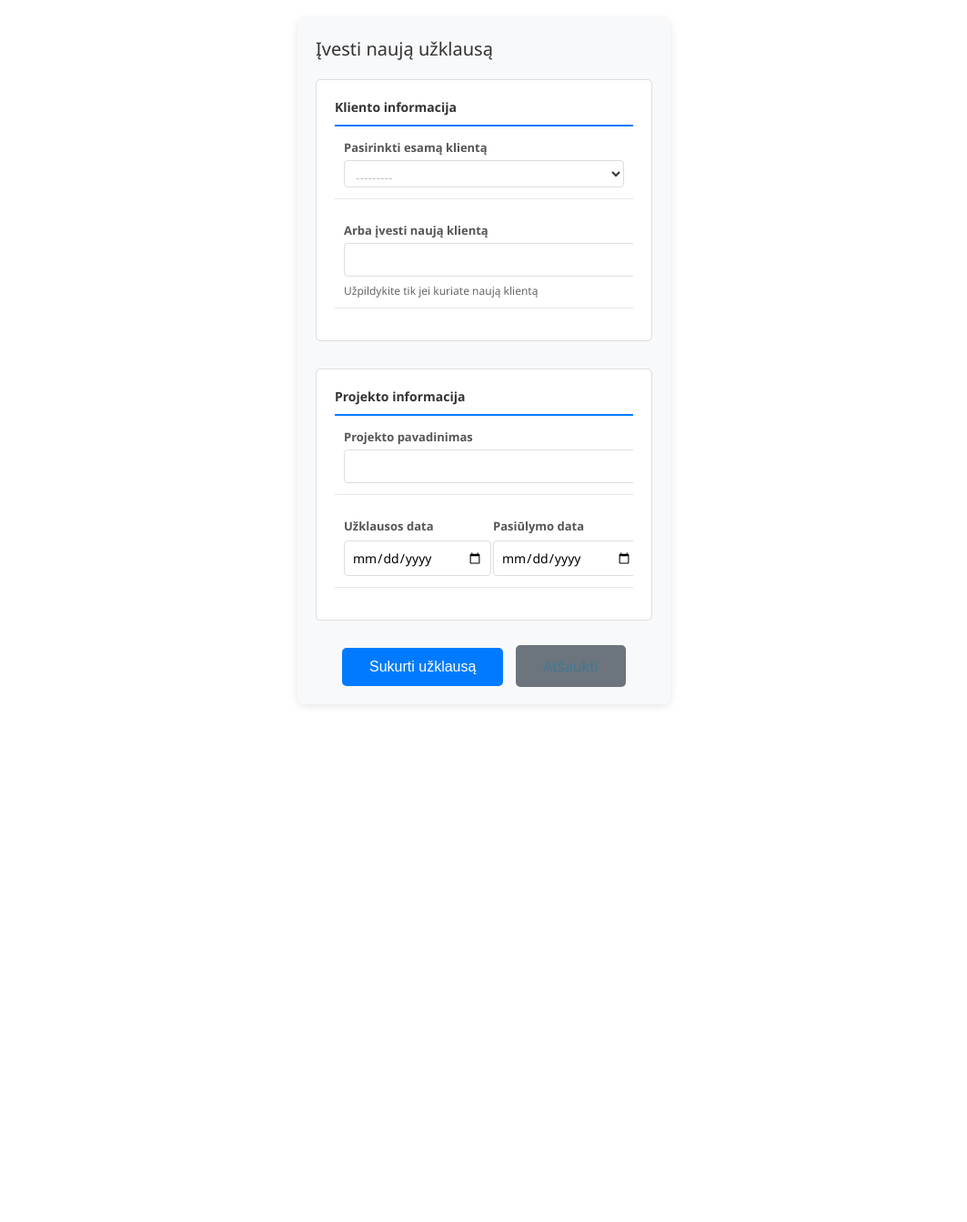
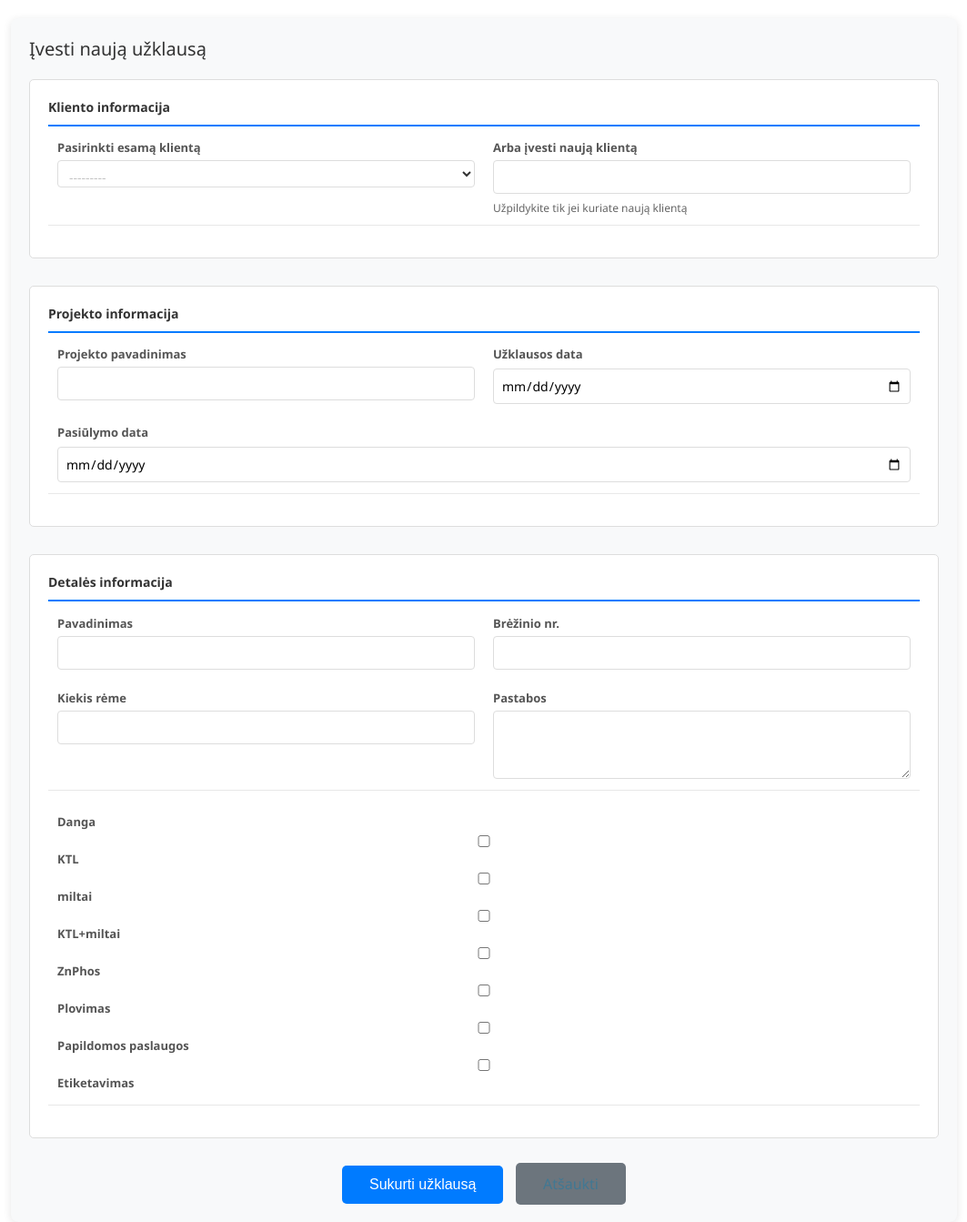
Before and after one commit to raimisbo/Elameta-registras, a Django app: page /detaliu_registras/uzklausos/naujas/ in a window 1280 px wide. Shown: the whole page at 91% size, without its empty margins (108-1171 px from the left). Before the commit the page ends 776 px from the top, so only its background shows below. Run offline with Django 5.2, Linux system fonts and the light colour scheme; data comes from the database, SQL or seed files in the repository.

Commit message:
Pakeista "Ivesti uzklausa"

```diff
--- a/detaliu_registras/templates/detaliu_registras/base.html
+++ b/detaliu_registras/templates/detaliu_registras/base.html
@@ -1,4 +1,5 @@
 {% load static %}
+{% load form_filters %}
 <!DOCTYPE html>
 <html lang="lt">
 <head>
--- a/detaliu_registras/templates/detaliu_registras/uzklausa_create.html
+++ b/detaliu_registras/templates/detaliu_registras/uzklausa_create.html
@@ -1,12 +1,13 @@
 {% extends "detaliu_registras/base.html" %}
 {% load static %}
+{% load form_filters %}
 
 {% block title %}Įvesti užklausą{% endblock %}
 
 {% block extra_css %}
 <style>
     .form-container {
-        max-width: 800px;
+        max-width: 1000px;
         margin: 20px auto;
         padding: 20px;
         background-color: #f8f9fa;
@@ -30,9 +31,11 @@
         display: flex;
         gap: 20px;
         margin-bottom: 15px;
+        flex-wrap: wrap;
     }
     .form-field {
-        flex: 1;
+        flex: 1 1 48%;
+        min-width: 250px;
     }
     .form-field label {
         display: block;
@@ -96,6 +99,29 @@
         color: #666;
         margin-top: 5px;
     }
+    .filter-input {
+        padding: 8px;
+        font-size: 14px;
+        border: 1px solid #ccc;
+        border-radius: 4px;
+        width: 100%;
+        box-sizing: border-box;
+    }
+    ul#id_danga {
+        list-style: none;
+        padding: 0;
+        margin: 0;
+        display: block;
+    }
+    ul#id_danga li {
+        margin-bottom: 6px;
+        word-break: break-word;
+        white-space: normal;
+    }
+    ul#id_danga li label {
+        display: inline-block;
+        max-width: 100%;
+    }
 </style>
 {% endblock %}
 
@@ -114,21 +140,20 @@
     <form method="post">
         {% csrf_token %}
 
+        <!-- Kliento informacija -->
         <div class="form-section">
             <h3>Kliento informacija</h3>
             <div class="form-row">
                 <div class="form-field">
                     <label for="{{ form.existing_klientas.id_for_label }}">{{ form.existing_klientas.label }}</label>
-                    {{ form.existing_klientas }}
+                    {{ form.existing_klientas|add_class:"filter-input" }}
                     {% if form.existing_klientas.errors %}
                         <div class="error-message">{{ form.existing_klientas.errors }}</div>
                     {% endif %}
                 </div>
-            </div>
-            <div class="form-row">
                 <div class="form-field">
                     <label for="{{ form.new_klientas_vardas.id_for_label }}">{{ form.new_klientas_vardas.label }}</label>
-                    {{ form.new_klientas_vardas }}
+                    {{ form.new_klientas_vardas|add_class:"filter-input" }}
                     {% if form.new_klientas_vardas.errors %}
                         <div class="error-message">{{ form.new_klientas_vardas.errors }}</div>
                     {% endif %}
@@ -137,30 +162,73 @@
             </div>
         </div>
 
+        <!-- Projekto informacija -->
         <div class="form-section">
             <h3>Projekto informacija</h3>
             <div class="form-row">
                 <div class="form-field">
                     <label for="{{ form.projekto_pavadinimas.id_for_label }}">{{ form.projekto_pavadinimas.label }}</label>
-                    {{ form.projekto_pavadinimas }}
+                    {{ form.projekto_pavadinimas|add_class:"filter-input" }}
                     {% if form.projekto_pavadinimas.errors %}
                         <div class="error-message">{{ form.projekto_pavadinimas.errors }}</div>
                     {% endif %}
                 </div>
-            </div>
-            <div class="form-row">
                 <div class="form-field">
                     <label for="{{ form.uzklausos_data.id_for_label }}">{{ form.uzklausos_data.label }}</label>
-                    {{ form.uzklausos_data }}
+                    {{ form.uzklausos_data|add_class:"filter-input" }}
                     {% if form.uzklausos_data.errors %}
                         <div class="error-message">{{ form.uzklausos_data.errors }}</div>
                     {% endif %}
                 </div>
                 <div class="form-field">
                     <label for="{{ form.pasiulymo_data.id_for_label }}">{{ form.pasiulymo_data.label }}</label>
-                    {{ form.pasiulymo_data }}
+                    {{ form.pasiulymo_data|add_class:"filter-input" }}
                     {% if form.pasiulymo_data.errors %}
                         <div class="error-message">{{ form.pasiulymo_data.errors }}</div>
+                    {% endif %}
+                </div>
+            </div>
+        </div>
+
+        <!-- Detalės informacija -->
+        <div class="form-section">
+            <h3>Detalės informacija</h3>
+            <div class="form-row">
+                <div class="form-field">
+                    <label for="{{ form.detale_form.pavadinimas.id_for_label }}">Pavadinimas</label>
+                    {{ form.detale_form.pavadinimas|add_class:"filter-input" }}
+                    {% if form.detale_form.pavadinimas.errors %}
+                        <div class="error-message">{{ form.detale_form.pavadinimas.errors }}</div>
+                    {% endif %}
+                </div>
+                <div class="form-field">
+                    <label for="{{ form.detale_form.brezinio_nr.id_for_label }}">Brėžinio nr.</label>
+                    {{ form.detale_form.brezinio_nr|add_class:"filter-input" }}
+                    {% if form.detale_form.brezinio_nr.errors %}
+                        <div class="error-message">{{ form.detale_form.brezinio_nr.errors }}</div>
+                    {% endif %}
+                </div>
+                <div class="form-field">
+                    <label for="{{ form.detale_form.kiekis_reme.id_for_label }}">Kiekis rėme</label>
+                    {{ form.detale_form.kiekis_reme|add_class:"filter-input" }}
+                    {% if form.detale_form.kiekis_reme.errors %}
+                        <div class="error-message">{{ form.detale_form.kiekis_reme.errors }}</div>
+                    {% endif %}
+                </div>
+                <div class="form-field">
+                    <label for="{{ form.detale_form.pastabos.id_for_label }}">Pastabos</label>
+                    {{ form.detale_form.pastabos|add_class:"filter-input" }}
+                    {% if form.detale_form.pastabos.errors %}
+                        <div class="error-message">{{ form.detale_form.pastabos.errors }}</div>
+                    {% endif %}
+                </div>
+            </div>
+            <div class="form-row">
+                <div class="form-field">
+                    <label for="{{ form.detale_form.danga.id_for_label }}">Danga</label>
+                    {{ form.detale_form.danga }}
+                    {% if form.detale_form.danga.errors %}
+                        <div class="error-message">{{ form.detale_form.danga.errors }}</div>
                     {% endif %}
                 </div>
             </div>
--- /dev/null
+++ b/detaliu_registras/templatetags/form_filters.py
@@ -0,0 +1,7 @@
+from django import template
+
+register = template.Library()
+
+@register.filter(name='add_class')
+def add_class(field, css_class):
+    return field.as_widget(attrs={"class": css_class})
```
Also changed, not shown: detaliu_registras/templates/index.html (line endings or trailing spaces).
